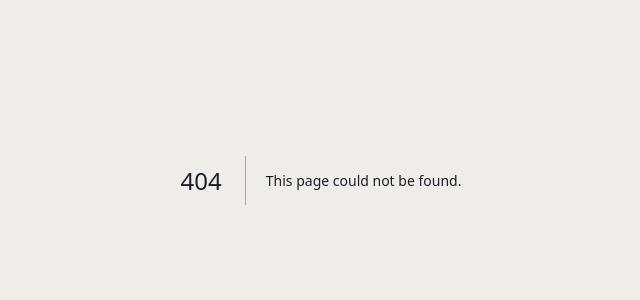
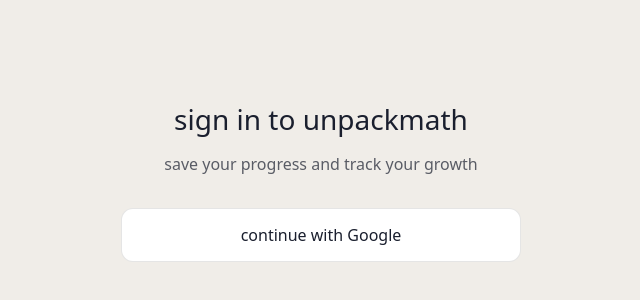
Before and after one commit to jd-oviedo/TSIA2Math, a Next.js app: page /login in a window 1280 px wide. Before the commit this address had no page. Shown: the part 220-520 px from the top of the page, without its empty margins (319-959 px from the left). Built offline with nearby package versions, Linux system fonts and the light colour scheme; no server answers; a web font is replaced by a local one.

Commit message:
Add Google OAuth: callback route, server client, login page

```diff
--- /dev/null
+++ b/app/login/page.tsx
@@ -0,0 +1,61 @@
+'use client'
+
+import { useState } from 'react'
+import { supabase } from '../lib/supabase'
+
+export default function LoginPage() {
+  const [loading, setLoading] = useState(false)
+
+  const handleGoogleLogin = async () => {
+    setLoading(true)
+    await supabase.auth.signInWithOAuth({
+      provider: 'google',
+      options: {
+        redirectTo: `${window.location.origin}/auth/callback`,
+      },
+    })
+  }
+
+  return (
+    <div style={{
+      minHeight: '100vh',
+      display: 'flex',
+      alignItems: 'center',
+      justifyContent: 'center',
+      padding: '24px',
+    }}>
+      <div style={{
+        maxWidth: '400px',
+        width: '100%',
+        textAlign: 'center',
+      }}>
+        <h1 style={{ fontSize: '28px', marginBottom: '12px' }}>
+          sign in to unpackmath
+        </h1>
+        <p style={{ marginBottom: '32px', opacity: 0.7 }}>
+          save your progress and track your growth
+        </p>
+        <button
+          onClick={handleGoogleLogin}
+          disabled={loading}
+          style={{
+            width: '100%',
+            padding: '14px 24px',
+            borderRadius: '12px',
+            border: '1px solid rgba(0,0,0,0.1)',
+            background: '#fff',
+            cursor: loading ? 'default' : 'pointer',
+            fontSize: '16px',
+            display: 'flex',
+            alignItems: 'center',
+            justifyContent: 'center',
+            gap: '12px',
+            opacity: loading ? 0.6 : 1,
+          }}
+        >
+          {loading ? 'redirecting...' : 'continue with Google'}
+        </button>
+      </div>
+    </div>
+  )
+}
```
Also changed, not shown: app/auth/callback/route.ts (added, +18 -0 lines), app/lib/supabase-server.ts (added, +29 -0 lines).
